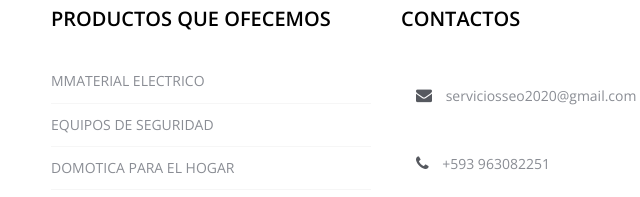
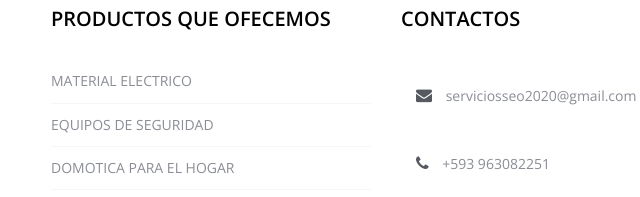
Before and after one commit to GDTEP/ServicioElectronicooo, a plain HTML site: page portfolio.html in a window 1280 px wide. Shown: the part 1183-1380 px from the top of the page, 449-1089 px from the left. Drawn offline with nearby package versions, Linux system fonts and the light colour scheme.

Commit message:
Update portfolio.html

```diff
--- a/portfolio.html
+++ b/portfolio.html
@@ -134,7 +134,7 @@
           <div class="col-md-4 l-posts">
             <h3 class="widgetheading">PRODUCTOS QUE OFECEMOS</h3>
             <ul>
-              <li><a href="services.html">MMATERIAL ELECTRICO</a></li>
+              <li><a href="services.html">MATERIAL ELECTRICO</a></li>
               <li><a href="services.html">EQUIPOS DE SEGURIDAD</a></li>
               <li><a href="services.html">DOMOTICA PARA EL HOGAR</a></li>
               <li><a href="services.html">MANTENIMIENTO ELECTRICO</a></li>
```
